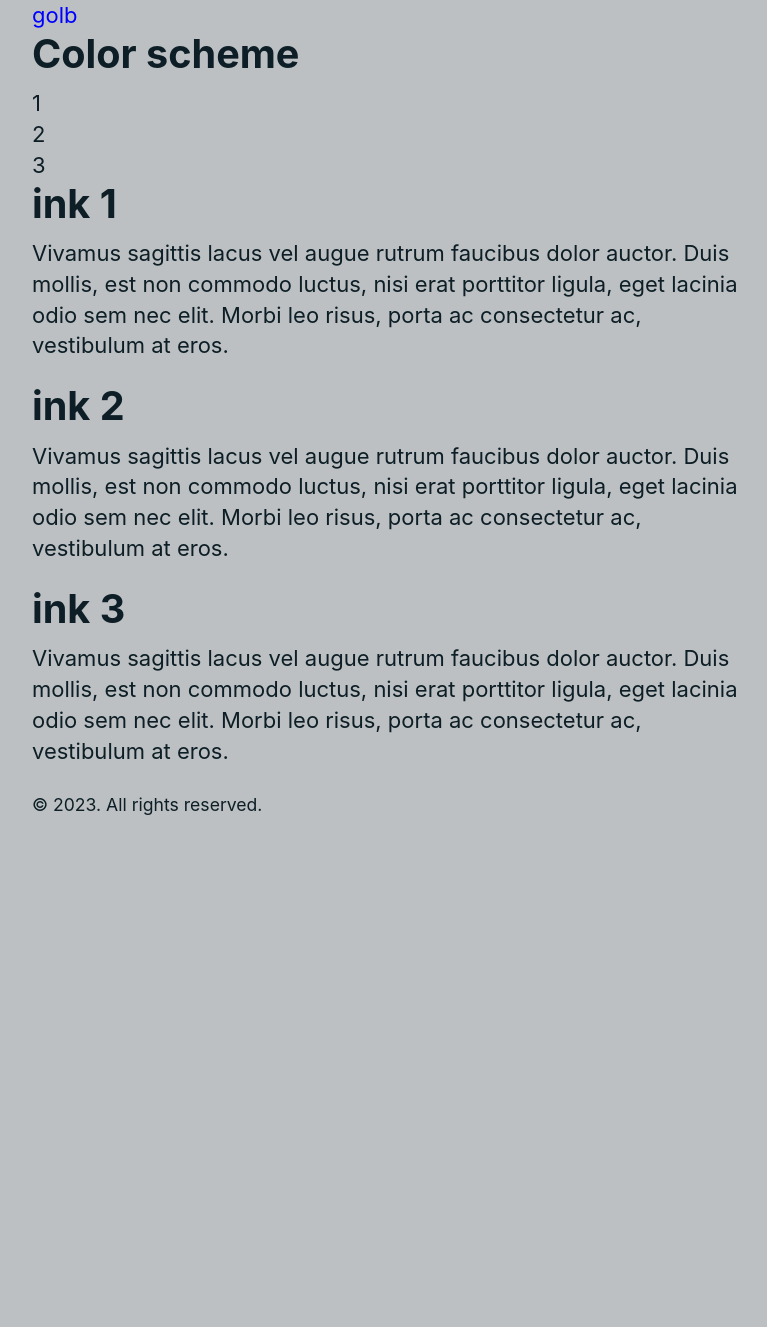
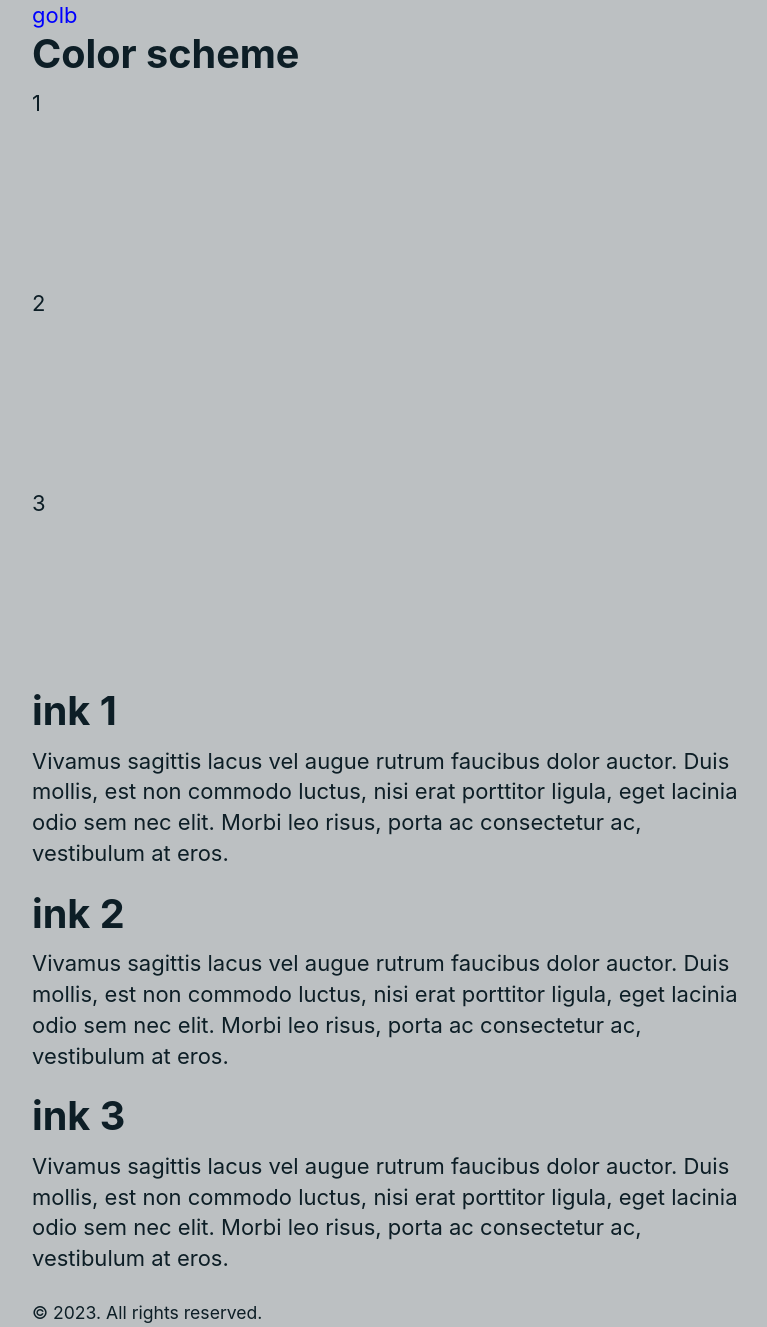
Before and after one commit to aflim/golb, a Jekyll site: the page built from color-scheme.md, in a window 1280 px wide. Shown: the whole page, without its empty margins (248-1015 px from the left). Built offline with Jekyll 4.4.1, drawn with Linux system fonts in a browser that asks for light colours; before the commit the page ends 900 px from its top, so only the background shows below that.

Commit message:
Update color-scheme.md

```diff
--- a/color-scheme.md
+++ b/color-scheme.md
@@ -5,9 +5,9 @@ title: Color scheme
 
 <div>
   <section class="grid">
-    <div class="box bg-1 ink-1">1</div>
-    <div class="box bg-2 ink-2">2</div>
-    <div class="box bg-3 ink-3">3</div>
+    <div class="box bg-1 ink-1" style="height: 200px;">1</div>
+    <div class="box bg-2 ink-2" style="height: 200px;">2</div>
+    <div class="box bg-3 ink-3" style="height: 200px;">3</div>
   </section>
   <section>
     <div class="ink-1">
```
